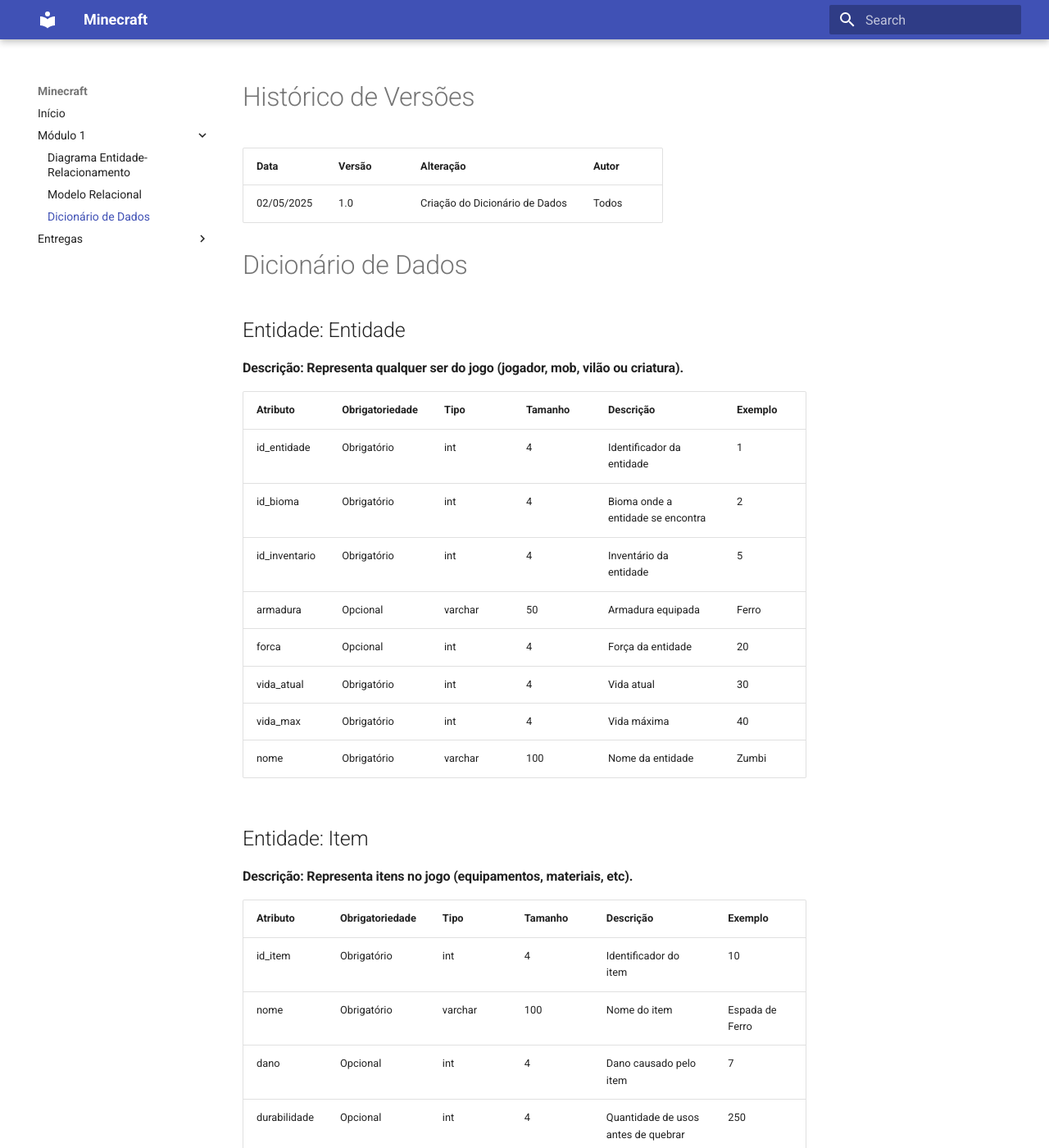
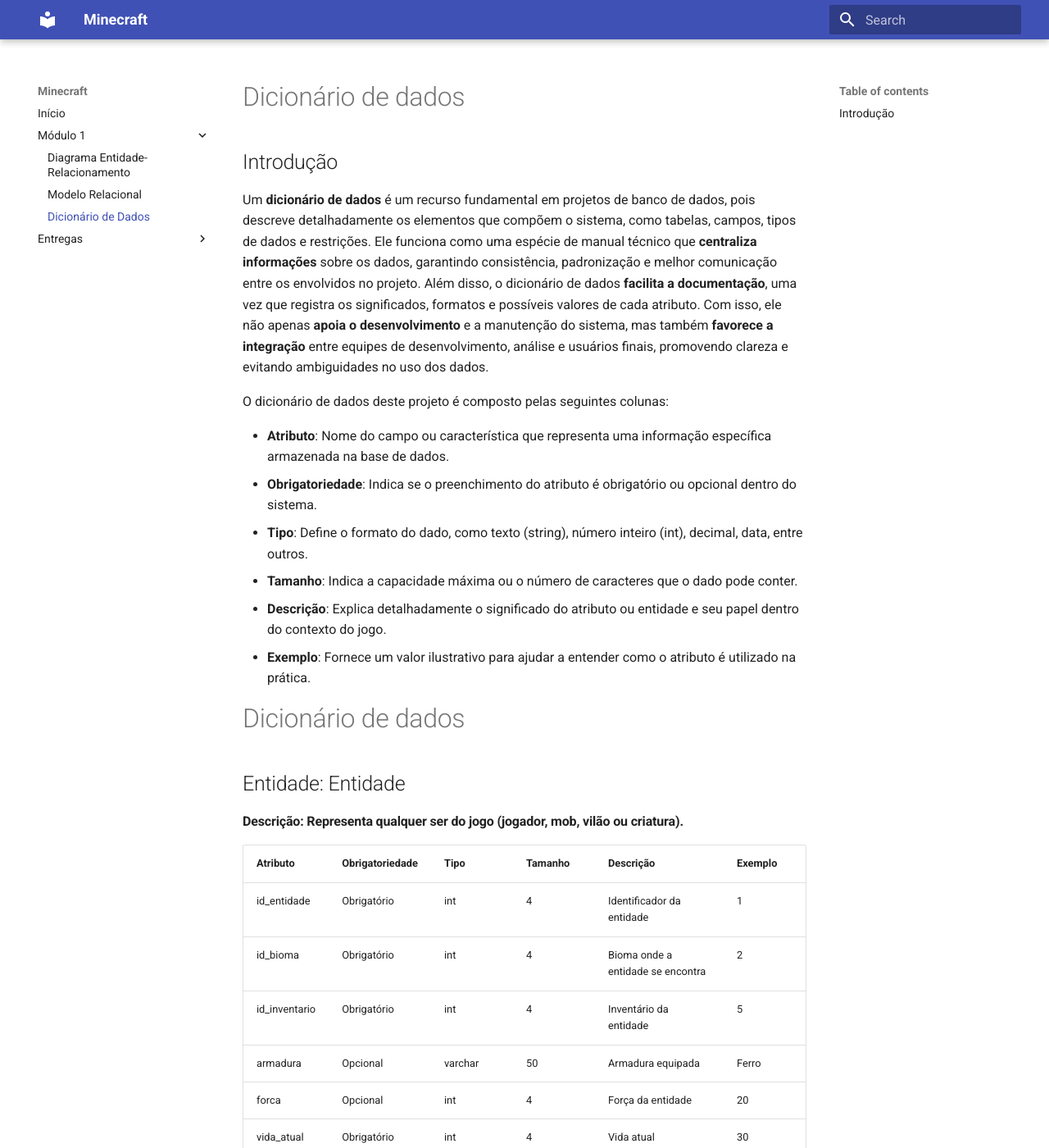
Before and after one commit to SBD1/2025.1-Minecraft, an MkDocs documentation site: the page built from docs/dicionario.md, in a window 1280 px wide and 1400 px high. Shown: the whole window at 82% size. Built offline with MkDocs 1.6.1 and Material for MkDocs 9.7.7, drawn with Linux system fonts in a browser that asks for light colours; some of the changed text lies outside the part shown.

Commit message:
Update dicionario.md

```diff
--- a/docs/dicionario.md
+++ b/docs/dicionario.md
@@ -1,10 +1,21 @@
-# Histórico de Versões
+# Dicionário de dados
 
-| Data       | Versão | Alteração                            | Autor                                                                              |
-| ---------- | ------ | ------------------------------------ | ---------------------------------------------------------------------------------- |
-| 02/05/2025 | 1.0    | Criação do Dicionário de Dados       | Todos             |
+## Introdução
 
-# Dicionário de Dados
+Um **dicionário de dados** é um recurso fundamental em projetos de banco de dados, pois descreve detalhadamente os elementos que compõem o sistema, como tabelas, campos, tipos de dados e restrições. Ele funciona como uma espécie de manual técnico que **centraliza informações** sobre os dados, garantindo consistência, padronização e melhor comunicação entre os envolvidos no projeto. Além disso, o dicionário de dados **facilita a documentação**, uma vez que registra os significados, formatos e possíveis valores de cada atributo. Com isso, ele não apenas **apoia o desenvolvimento** e a manutenção do sistema, mas também **favorece a integração** entre equipes de desenvolvimento, análise e usuários finais, promovendo clareza e evitando ambiguidades no uso dos dados.
+
+O dicionário de dados deste projeto é composto pelas seguintes colunas:
+
+- **Atributo**: Nome do campo ou característica que representa uma informação específica armazenada na base de dados.
+- **Obrigatoriedade**: Indica se o preenchimento do atributo é obrigatório ou opcional dentro do sistema.
+- **Tipo**: Define o formato do dado, como texto (string), número inteiro (int), decimal, data, entre outros.
+- **Tamanho**: Indica a capacidade máxima ou o número de caracteres que o dado pode conter.
+- **Descrição**: Explica detalhadamente o significado do atributo ou entidade e seu papel dentro do contexto do jogo.
+- **Exemplo**: Fornece um valor ilustrativo para ajudar a entender como o atributo é utilizado na prática.
+
+
+
+# Dicionário de dados
 
 ## Entidade: Entidade
 #### Descrição: Representa qualquer ser do jogo (jogador, mob, vilão ou criatura).
@@ -109,6 +120,7 @@
 | prob_geração   | Obrigatório     | decimal  | 5,2     | Probabilidade de ser gerada      | 0.25              |
 
 ## Entidade: Encantamento
+
 #### Descrição: Melhorias mágicas aplicáveis a itens ou jogadores.
 
 | Atributo                         | Obrigatoriedade | Tipo     | Tamanho | Descrição                                 | Exemplo           |
@@ -150,3 +162,11 @@
 | ----------- | --------------- | ---- | ------- | ----------------------- | ------- |
 | id_entidade | Obrigatório     | int  | 4       | FK para Entidade        | 8       |
 | fome        | Obrigatório     | int  | 4       | Nível de fome do lobo   | 12      |
+
+
+
+
+# Versões
+| Data       | Versão | Descrição                          | Autor                    | Revisão|
+|------------|--------|------------------------------------|--------------------------|----|
+| 01/05/2025 | **1.0** | Versão inicial do Dicionário de dados | Yan Guimarães Nathan Vitor Valério João Zarbiélli Karolina Vieira  | Yan Guimarães Nathan Batista Vitor Valério João Zarbiélli Karolina |
```
